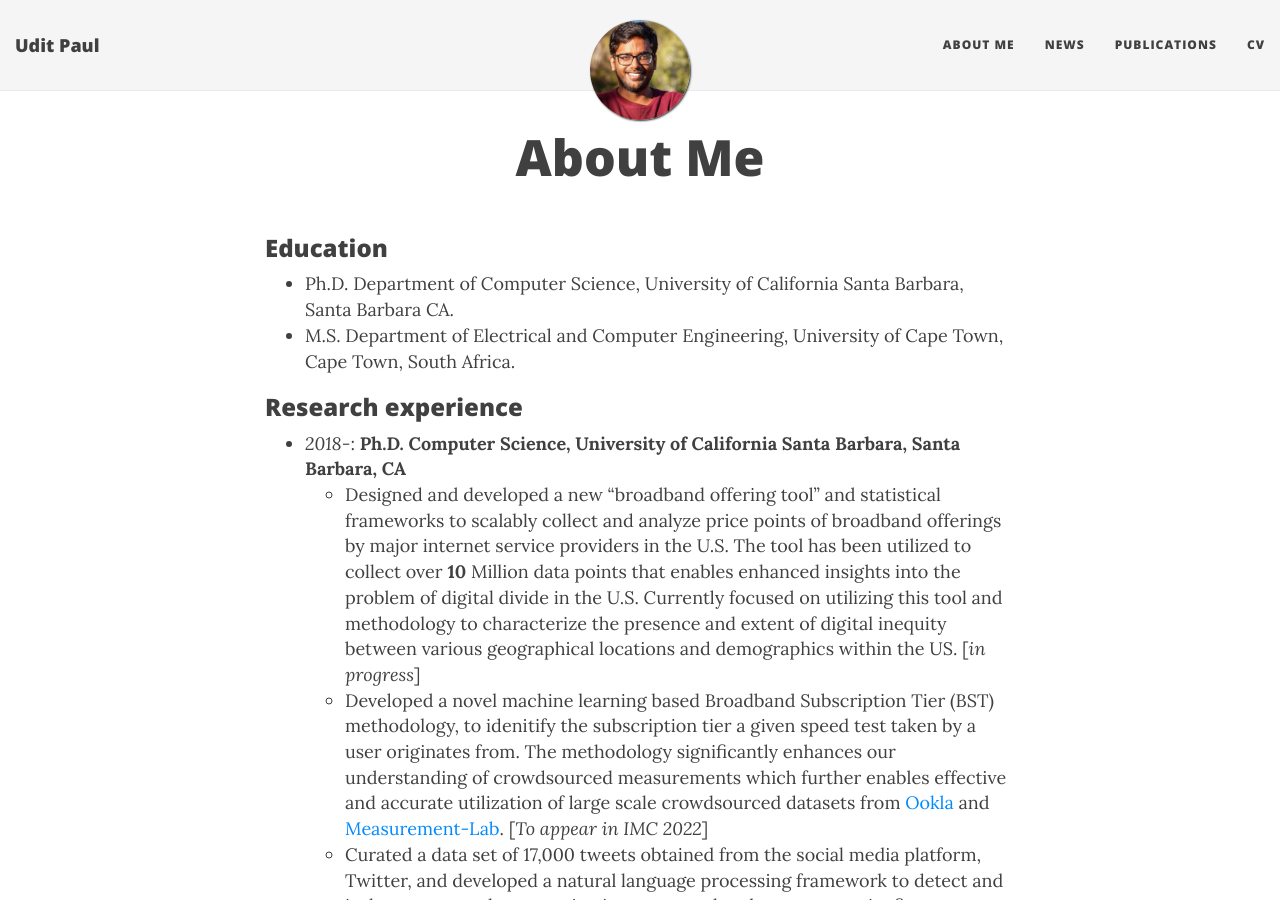
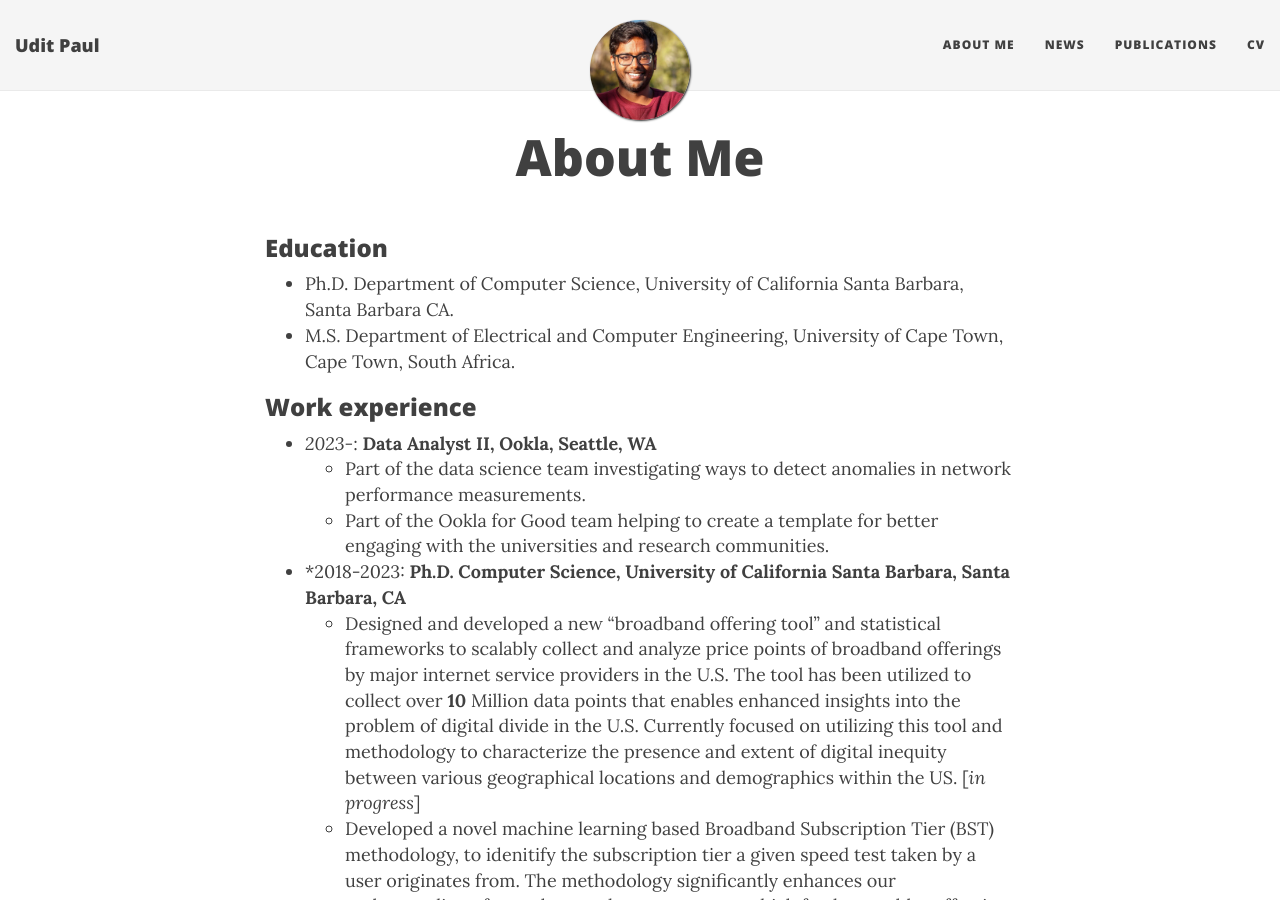
Before and after one commit to u-paul/u-paul.github.io, a Jekyll site: the page built from aboutme.md, in a window 1280 px wide and 900 px high. Built offline with Jekyll 4.4.1, drawn with Linux system fonts in a browser that asks for light colours; nearby versions of some CDN libraries.

Commit message:
updated website content

```diff
--- a/aboutme.md
+++ b/aboutme.md
@@ -8,15 +8,20 @@ title: About Me
 - Ph.D. Department of Computer Science, University of California Santa Barbara, Santa Barbara CA.
 - M.S. Department of Electrical and Computer Engineering, University of Cape Town, Cape Town, South Africa.
 
-### Research experience
+### Work experience
 
-- *2018-*: **Ph.D. Computer Science, University of California Santa Barbara, Santa Barbara, CA**
+- *2023-*: **Data Analyst II, Ookla, Seattle, WA**
+    - Part of the data science team investigating ways to detect anomalies in network performance measurements.
+    - Part of the Ookla for Good team helping to create a template for better engaging with the universities and research communities.
+
+- *2018-2023: **Ph.D. Computer Science, University of California Santa Barbara, Santa Barbara, CA**
     - Designed and developed a new “broadband offering tool” and statistical frameworks to scalably
     collect and analyze price points of broadband offerings by major internet service providers in the U.S. The tool has been utilized to collect over **10** Million data points that enables enhanced insights into the problem of digital divide in the U.S. Currently focused on utilizing this tool and methodology to characterize the
     presence and extent of digital inequity between various geographical locations and demographics
     within the US. [*in progress*]
     - Developed a novel machine learning based Broadband Subscription Tier (BST) methodology, to idenitify the subscription tier a  given speed test taken by a user originates from. The methodology significantly enhances our understanding of crowdsourced measurements which further enables effective and accurate utilization of large scale crowdsourced datasets from [Ookla](https://www.speedtest.net/){:target="_blank"} and [Measurement-Lab](https://speed.measurementlab.net/#/){:target="_blank"}. [*To appear in IMC 2022*]
     - Curated a data set of 17,000 tweets obtained from the social media platform, Twitter, and developed a natural language processing framework to detect and isolate power and communication outage related tweets to assist first responders in the event of natural disasters. Implemented 22 different machine learning algorithms and achieved close to 90% accuracy in performing the required classification task. [*Published in WWW 2020*]
+
 - *2022*: **PhD Research Intern, IBM Thomas J. Watson Research Center, Yorktown Heights, NY**
     - Contributed to an Agent-Based Model (ABM) that simulates the impact of lack of good quality
     internet connectivity on populations of different socioeconomic status. Built the component of
--- a/index.html
+++ b/index.html
@@ -5,7 +5,7 @@ subtitle: PhD Candidate
 use-site-title: true
 ---
 
-<p align="justify">I am a PhD Candidate in <a href="https://www.cs.ucsb.edu/" target="_blank" rel="noopener noreferrer">Computer Science</a>
+<p align="justify">I am an experienced computer scientist with a strong background in data science, machine learning, economics, and social science. I received my PhD degree in <a href="https://www.cs.ucsb.edu/" target="_blank" rel="noopener noreferrer">Computer Science</a>
   at the <a href="https://www.ucsb.edu/" target="_blank" rel="noopener noreferrer">University of California Santa Barbara</a>
   advised by <a href="https://ebelding.cs.ucsb.edu/" target="_blank" rel="noopener noreferrer">Elizabeth Belding</a>
-  and <a href="https://sites.cs.ucsb.edu/~arpitgupta/" target="_blank" rel="noopener noreferrer">Arpit Gupta</a>.   I have a strong background in a variety of fields such as Computer Science, Electrical Engineering, Economics, and Social Science, and have conducted research in areas such as communication networks, performance benchmarking, data mining and natural language processing for information extraction. The goal of my research is to identify and address digital inequalities between communities, and to create tools and strategies to help bridge the divide. I have experience working with large datasets, applying machine learning techniques, and utilizing cloud computing platforms such as IBM Cloud, Google Cloud, AWS, and Microsoft Azure. Prior to starting my PhD journey, I earned a M.S. degree in <a href="http://www.ee.uct.ac.za/" target="_blank" rel="noopener noreferrer">Electrical Engineering</a> from the <a href="https://www.uct.ac.za/" target="_blank" rel="noopener noreferrer">University of Cape Town.</a></p>
+  and <a href="https://sites.cs.ucsb.edu/~arpitgupta/" target="_blank" rel="noopener noreferrer">Arpit Gupta</a>. My research and expertise span the domains of internet performance measurement, broadband connectivity & technologies, network economics, data mining, and natural language processing for information extraction. I have extensive experience working with large datasets, applying machine learning techniques, and utilizing cloud computing platforms such as IBM Cloud, Google Cloud, AWS, and Microsoft Azure. Prior to starting my PhD journey, I earned a M.S. degree in <a href="http://www.ee.uct.ac.za/" target="_blank" rel="noopener noreferrer">Electrical Engineering</a> from the <a href="https://www.uct.ac.za/" target="_blank" rel="noopener noreferrer">University of Cape Town.</a></p>
```
Also changed, not shown: news.md (+4 -0 lines).
